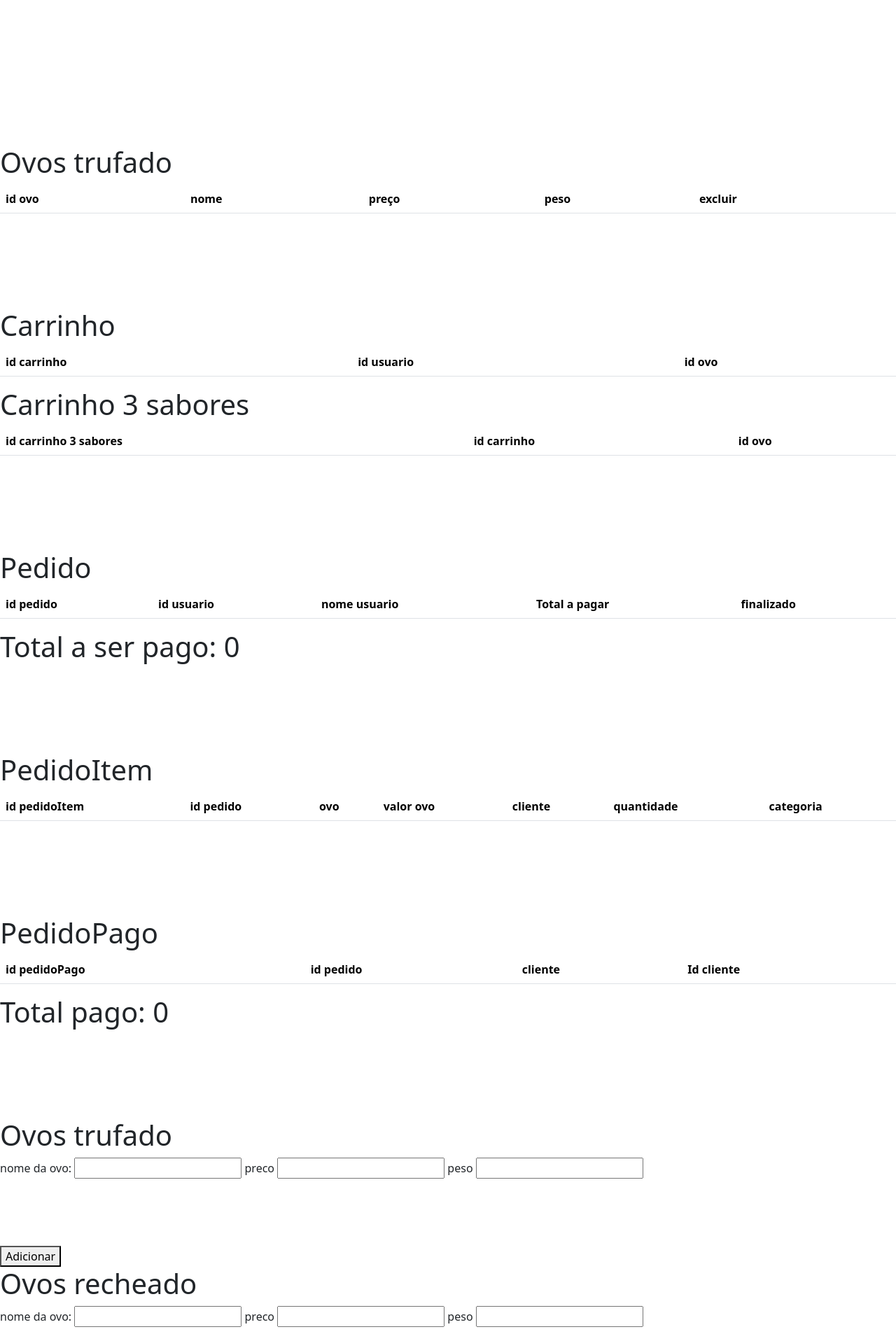
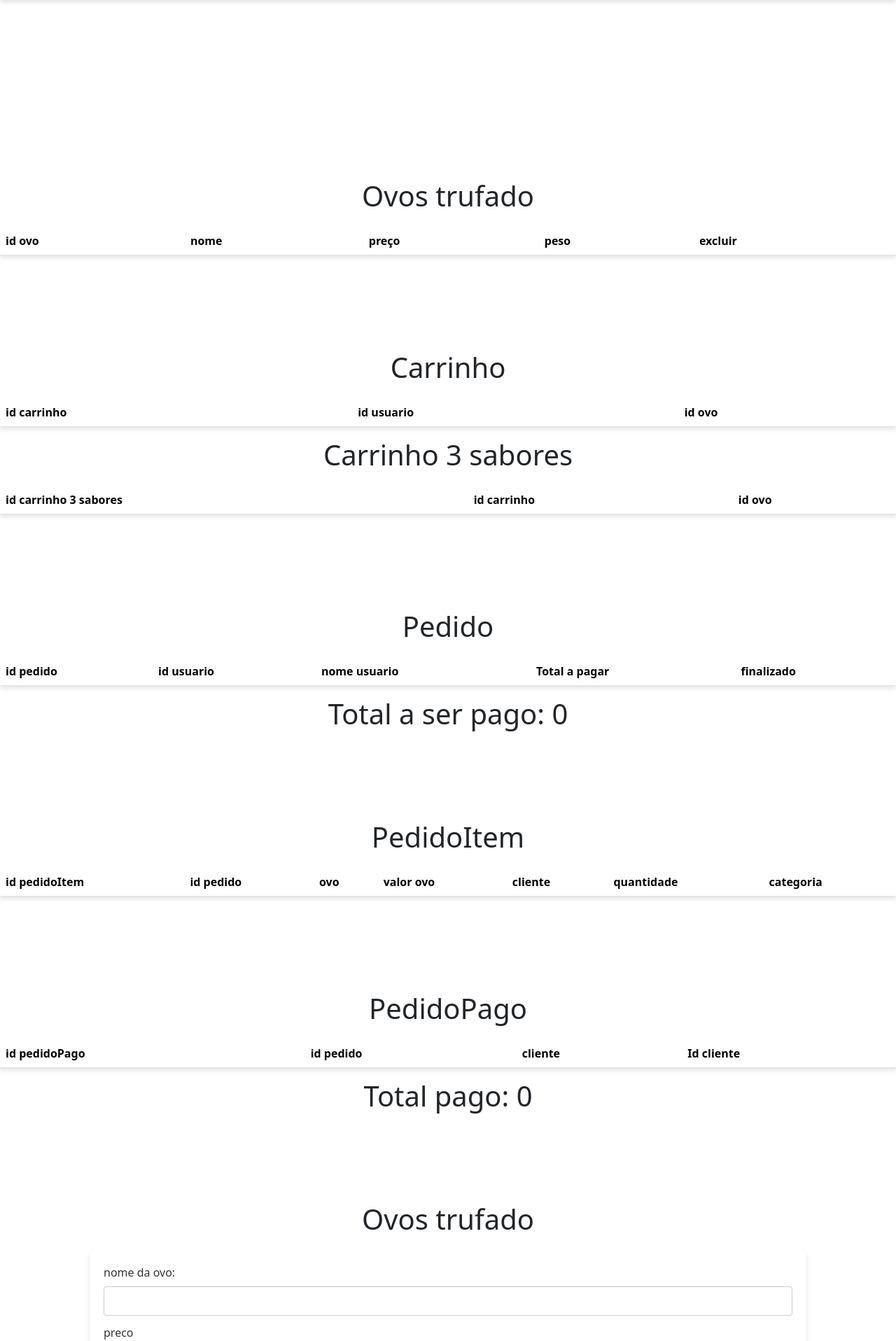
Before and after one commit to 07jaozin/Venda_ovos_de_pascoa_flask, a Flask app: page /gerenciamento in a window 1280 px wide. Shown: the part 844-2760 px from the top of the page at 70% size. Run offline with Flask 2, Linux system fonts and the light colour scheme; the visitor is signed in with stand-in values (Sample User, id 1); data that the repository does not hold is empty.

Commit message:
doze commit

```diff
--- a/projeto/app.py
+++ b/projeto/app.py
@@ -384,16 +384,18 @@ def finalizar_pedido():
     db.session.add(novo_pedido)
     db.session.commit()
 
-    quantidade_total = 0
     for item in carrinho_itens:
         ovo = Ovos.query.get(item.id_ovos)
-        if ovo.nome == ovo.categoria:
+        print(ovo.nome)
+        pedido = PedidoItem.query.filter_by(id_pedido = novo_pedido.id, nome_ovo = ovo.nome).first()
+        if pedido:
+             pedido.quantidade +=1
+             pedido.preco_ovo += ovo.preco
+        elif ovo.nome == ovo.categoria:
             print('nada')
 
-        elif ovo and quantidade_total > 0:
-            quantidade_total = quantidade_total + 1
         else:
-            quantidade_total = quantidade_total + 1
+            quantidade_total = 1
             pedido_item = PedidoItem(id_pedido=novo_pedido.id, nome_ovo=ovo.nome, preco_ovo = ovo.preco, nome_usuario = usuario.nome, categoria = ovo.categoria, quantidade = quantidade_total)
             db.session.add(pedido_item)
     for item in carrinho_kits:
--- a/projeto/templates/gerenciamento.html
+++ b/projeto/templates/gerenciamento.html
@@ -7,7 +7,130 @@
 </head>
 <body>
 
+<style> /* Estilo para o corpo da página */
+  body {
+      font-family: Arial, sans-serif;
+      background-color: #f4f7fc;
+      margin: 0;
+      padding: 0;
+      color: #333;
+  }
 
+  /* Estilo para o cabeçalho */
+  h1 {
+      text-align: center;
+      margin-top: 20px;
+      color: #333;
+  }
+
+  /* Estilo para as tabelas */
+  table {
+      width: 90%;
+      margin: 20px auto;
+      border-collapse: collapse;
+      background-color: #fff;
+      box-shadow: 0px 4px 6px rgba(0, 0, 0, 0.1);
+  }
+
+  /* Estilo para as células da tabela */
+  th, td {
+      padding: 12px;
+      text-align: left;
+      border: 1px solid #ddd;
+  }
+
+  /* Cor de fundo das células de cabeçalho */
+  th {
+      background-color: #4CAF50;
+      color: white;
+  }
+
+  /* Estilo das linhas da tabela */
+  tr:nth-child(even) {
+      background-color: #f2f2f2;
+  }
+
+  tr:hover {
+      background-color: #f1f1f1;
+  }
+
+  /* Estilo para o botão de exclusão */
+  button {
+      background-color: #ff4d4d;
+      color: white;
+      border: none;
+      padding: 6px 12px;
+      cursor: pointer;
+      border-radius: 4px;
+      font-weight: bold;
+  }
+
+  button:hover {
+      background-color: #e60000;
+  }
+
+  /* Estilo para os formulários */
+  form.ovo {
+      width: 80%;
+      margin: 20px auto;
+      padding: 20px;
+      background-color: #fff;
+      box-shadow: 0px 4px 6px rgba(0, 0, 0, 0.1);
+      border-radius: 8px;
+  }
+
+  form.ovo label {
+      display: block;
+      margin-bottom: 8px;
+      color: #333;
+  }
+
+  form.ovo input[type="text"],
+  form.ovo input[type="number"] {
+      width: 100%;
+      padding: 8px;
+      margin-bottom: 12px;
+      border: 1px solid #ccc;
+      border-radius: 4px;
+  }
+
+  form.ovo button {
+      background-color: #4CAF50;
+      color: white;
+      padding: 10px 20px;
+      border: none;
+      border-radius: 4px;
+      cursor: pointer;
+      font-size: 16px;
+      font-weight: bold;
+  }
+
+  form.ovo button:hover {
+      background-color: #45a049;
+  }
+
+  /* Estilo para links */
+  a.nav__link {
+      display: block;
+      text-align: center;
+      background-color: #007bff;
+      color: white;
+      padding: 10px 20px;
+      text-decoration: none;
+      margin-top: 20px;
+      border-radius: 4px;
+  }
+
+  a.nav__link:hover {
+      background-color: #0056b3;
+  }
+
+  /* Espaçamento extra entre as seções */
+  br {
+      display: block;
+      margin: 20px 0;
+  }
+  </style>
 
 
 
```
Also changed, not shown: projeto/templates/carrinho.html (+7 -7 lines).
